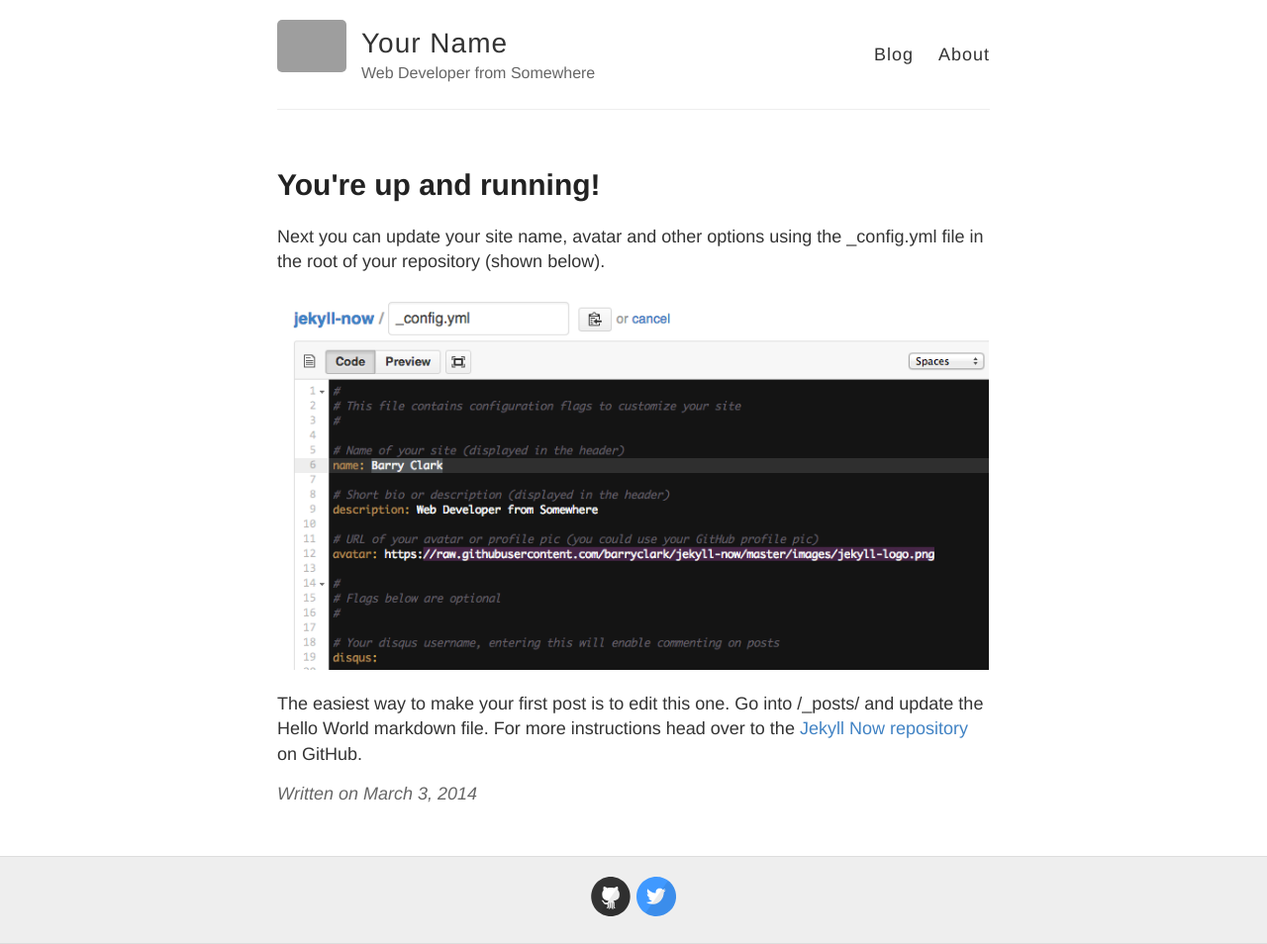
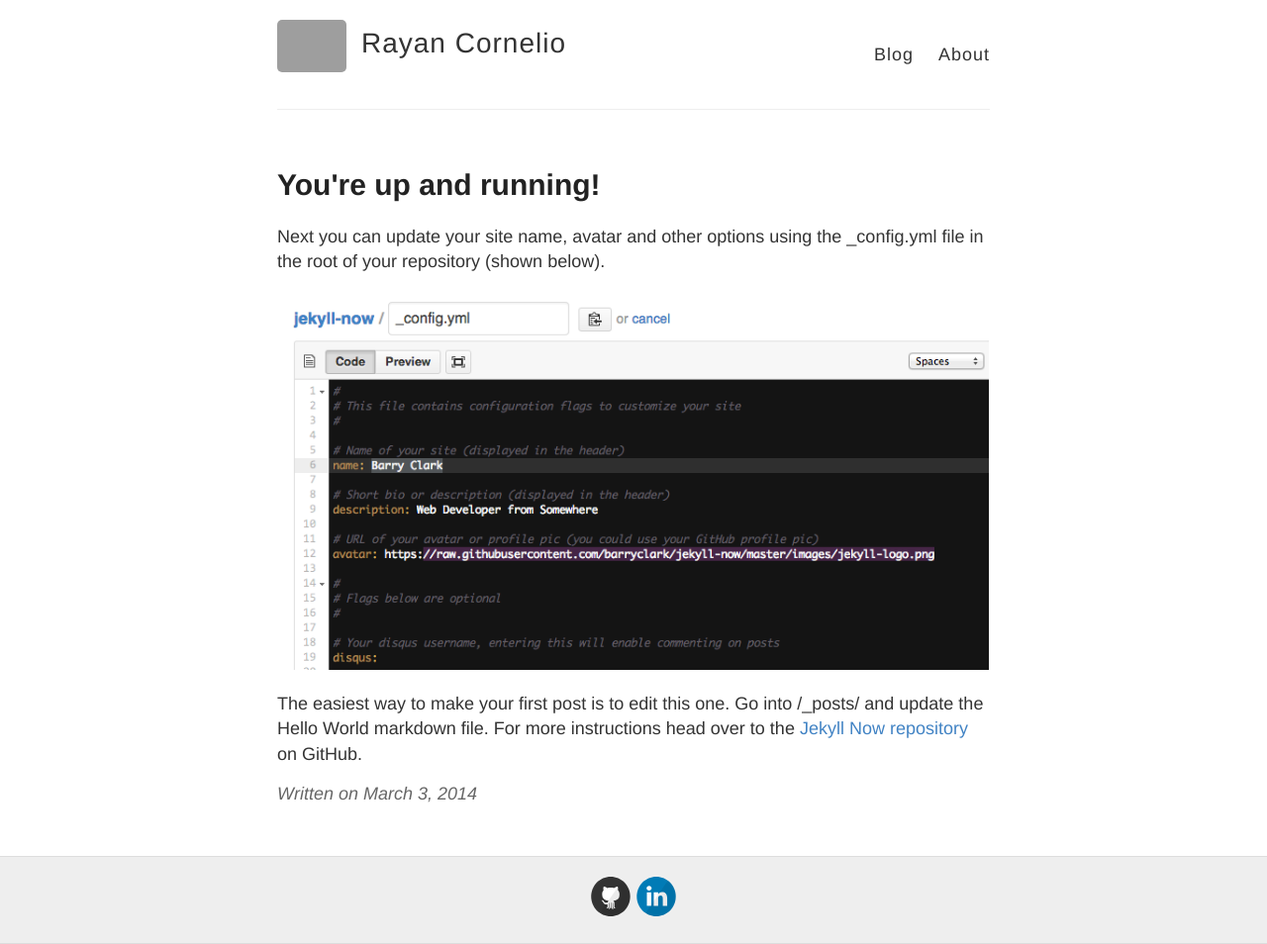
Before and after one commit to rayangc/rayangc.github.io, a Jekyll site: the page built from _posts/2014-3-3-Hello-World.md, in a window 1280 px wide. Shown: the whole page at 99% size. Built offline with Jekyll 4.4.1, drawn with Linux system fonts in a browser that asks for light colours; grey boxes are pictures that could not be loaded.

Commit message:
Update _config.yml

```diff
--- a/_config.yml
+++ b/_config.yml
@@ -3,10 +3,10 @@
 #
 
 # Name of your site (displayed in the header)
-name: Your Name
+name: Rayan Cornelio
 
 # Short bio or description (displayed in the header)
-description: Web Developer from Somewhere
+description:
 
 # URL of your avatar or profile pic (you could use your GitHub profile pic)
 avatar: https://raw.githubusercontent.com/barryclark/jekyll-now/master/images/jekyll-logo.png
@@ -21,12 +21,12 @@ footer-links:
   email:
   facebook:
   flickr:
-  github: barryclark/jekyll-now
+  github: rayangc
   instagram:
-  linkedin:
+  linkedin: https://www.linkedin.com/in/rayangc/
   pinterest:
   rss: # just type anything here for a working RSS icon
-  twitter: jekyllrb
+  twitter:
   stackoverflow: # your stackoverflow profile, e.g. "users/50476/bart-kiers"
   youtube: # channel/<your_long_string> or user/<user-name>
   googleplus: # anything in your profile username that comes after plus.google.com/
```
